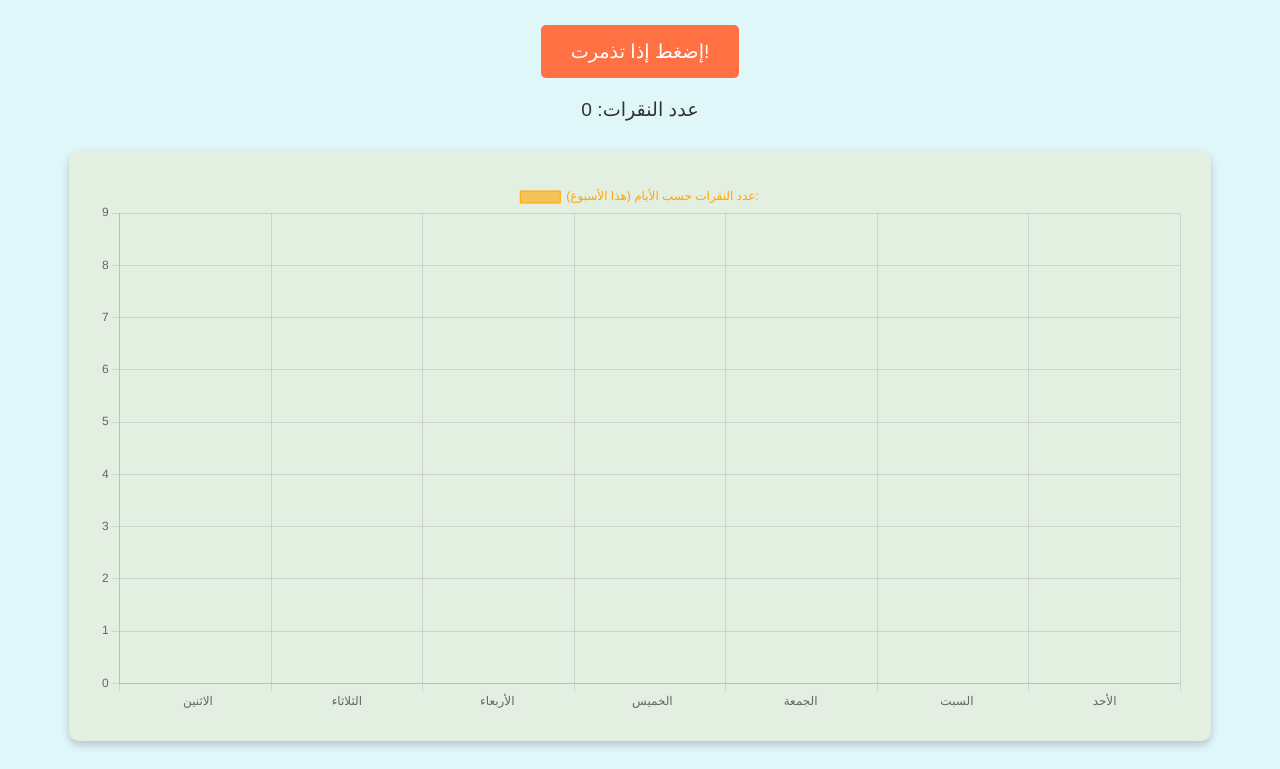
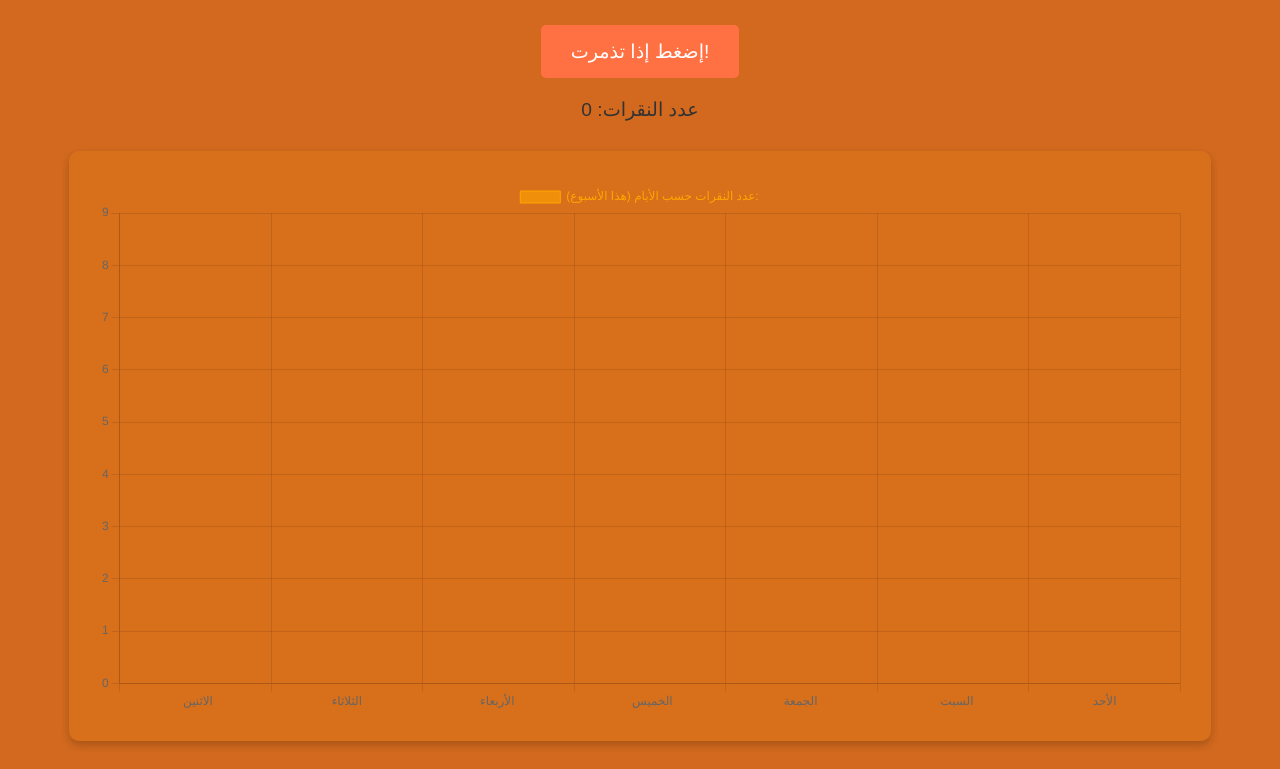
Before and after one commit to Vstral2010/taddamor, a plain HTML site: page index.html in a window 1280 px wide. Shown: the part 96-865 px from the top of the page. Drawn offline with nearby package versions, Linux system fonts and the light colour scheme.

Commit message:
Update index.css

```diff
--- a/index.css
+++ b/index.css
@@ -5,7 +5,7 @@ body {
   flex-direction: column;
   align-items: center;
   padding: 20px;
-  background-color: #E0F7FA;
+  background-color: #D2691E;
   text-align: center;
   overflow-x: hidden;
 }
```
